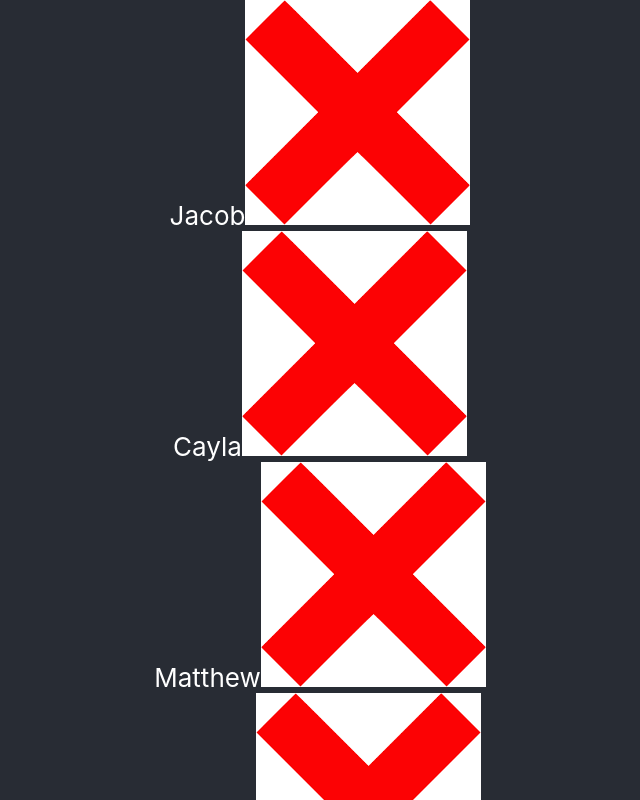
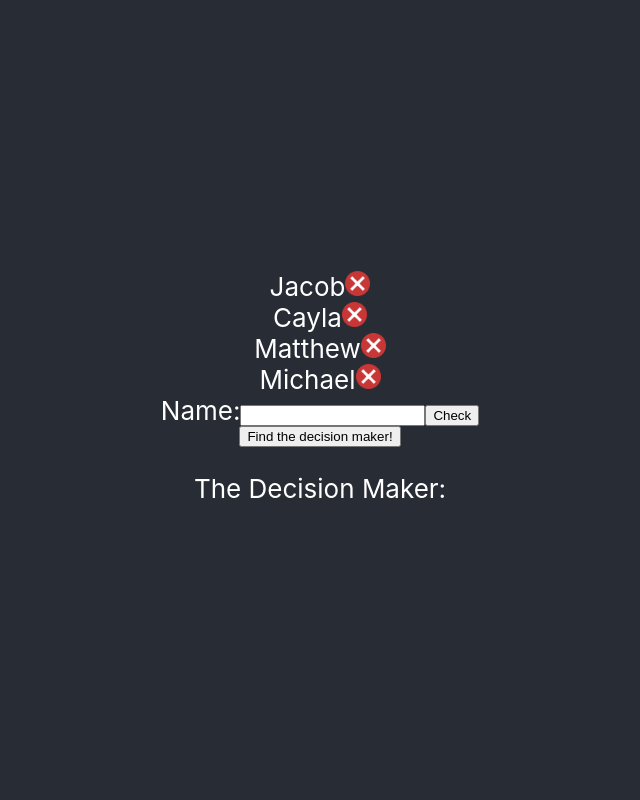
Before and after one commit to LiuJ2020/CatalystDeepfakes, a React (Create React App) app: page / in a window 1280 px wide. Shown: the top 800 px of the page, without its empty margins (320-960 px from the left). Built offline with nearby package versions, Linux system fonts and the light colour scheme.

Commit message:
Restyle buttons

```diff
--- a/src/CurrentName.js
+++ b/src/CurrentName.js
@@ -18,7 +18,7 @@ class CurrentName extends React.Component {
         return (
             <form onSubmit={this.handleSubmit}>
                 <text>{this.props.name}</text>
-                <input type="image" src={x} />
+                <input type="image" src={x} width={25} height={25}/>
             </form>
         );
     }
```
Also changed, not shown: src/x.png.
